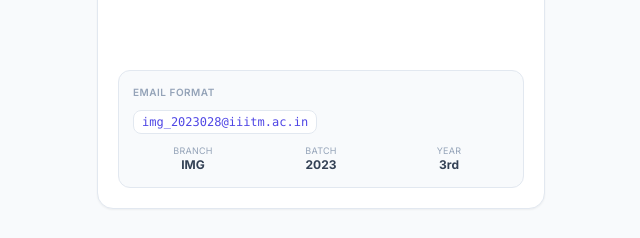
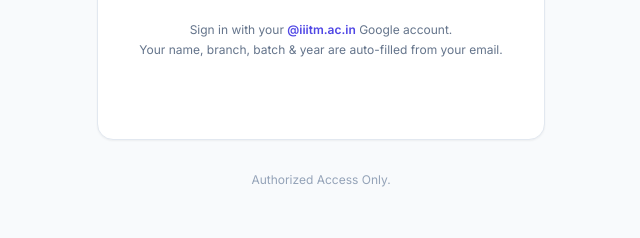
Before and after one commit to vishnukothakapu/smartoutpass-system, a React (Vite) app: page / in a window 1280 px wide. Shown: the part 458-696 px from the top of the page, without its empty margins (319-959 px from the left). Built offline with nearby package versions, Linux system fonts and the light colour scheme; no server answers.

Commit message:
fix: remove email format from login screen

```diff
--- a/src/screens/LoginScreen.jsx
+++ b/src/screens/LoginScreen.jsx
@@ -77,8 +77,8 @@
             {loading ? (
               <div className="flex items-center gap-3 py-3">
                 <svg className="animate-spin h-5 w-5 text-primary-500" viewBox="0 0 24 24" fill="none">
-                  <circle className="opacity-25" cx="12" cy="12" r="10" stroke="currentColor" strokeWidth="4"/>
-                  <path className="opacity-75" fill="currentColor" d="M4 12a8 8 0 018-8v4a4 4 0 00-4 4H4z"/>
+                  <circle className="opacity-25" cx="12" cy="12" r="10" stroke="currentColor" strokeWidth="4" />
+                  <path className="opacity-75" fill="currentColor" d="M4 12a8 8 0 018-8v4a4 4 0 00-4 4H4z" />
                 </svg>
                 <span className="text-sm text-slate-500">Signing you in...</span>
               </div>
@@ -98,29 +98,15 @@
               </div>
             )}
 
-            {/* Email format hint */}
-            <div className="w-full bg-slate-50 dark:bg-slate-800/60 border border-slate-200 dark:border-slate-700 rounded-xl p-3.5">
-              <p className="text-[10px] text-slate-400 uppercase tracking-wider font-semibold mb-2">Email format</p>
-              <code className="text-xs text-primary-600 dark:text-primary-400 font-mono bg-white dark:bg-slate-800 px-2 py-1 rounded-lg border border-slate-200 dark:border-slate-700">
-                img_2023028@iiitm.ac.in
-              </code>
-              <div className="grid grid-cols-3 gap-2 mt-3">
-                {[['Branch','IMG'],['Batch','2023'],['Year','3rd']].map(([k,v])=> (
-                  <div key={k} className="text-center">
-                    <p className="text-[9px] text-slate-400 uppercase tracking-wide">{k}</p>
-                    <p className="text-xs font-bold text-slate-700 dark:text-slate-300">{v}</p>
-                  </div>
-                ))}
-              </div>
-            </div>
+
           </div>
         ) : (
           /* ── Staff: Email + Password ── */
           <form onSubmit={handleSubmit} className="flex flex-col gap-4">
             <Input type="email" label="Email ID" placeholder="Enter your email"
-              value={formData.email} onChange={e => setFormData({...formData, email: e.target.value})} required />
+              value={formData.email} onChange={e => setFormData({ ...formData, email: e.target.value })} required />
             <Input type="password" label="Password" placeholder="Enter your password"
-              value={formData.password} onChange={e => setFormData({...formData, password: e.target.value})} required />
+              value={formData.password} onChange={e => setFormData({ ...formData, password: e.target.value })} required />
             <Button type="submit" fullWidth size="lg" isLoading={loading} className="mt-2">
               Secure Login
             </Button>
```
